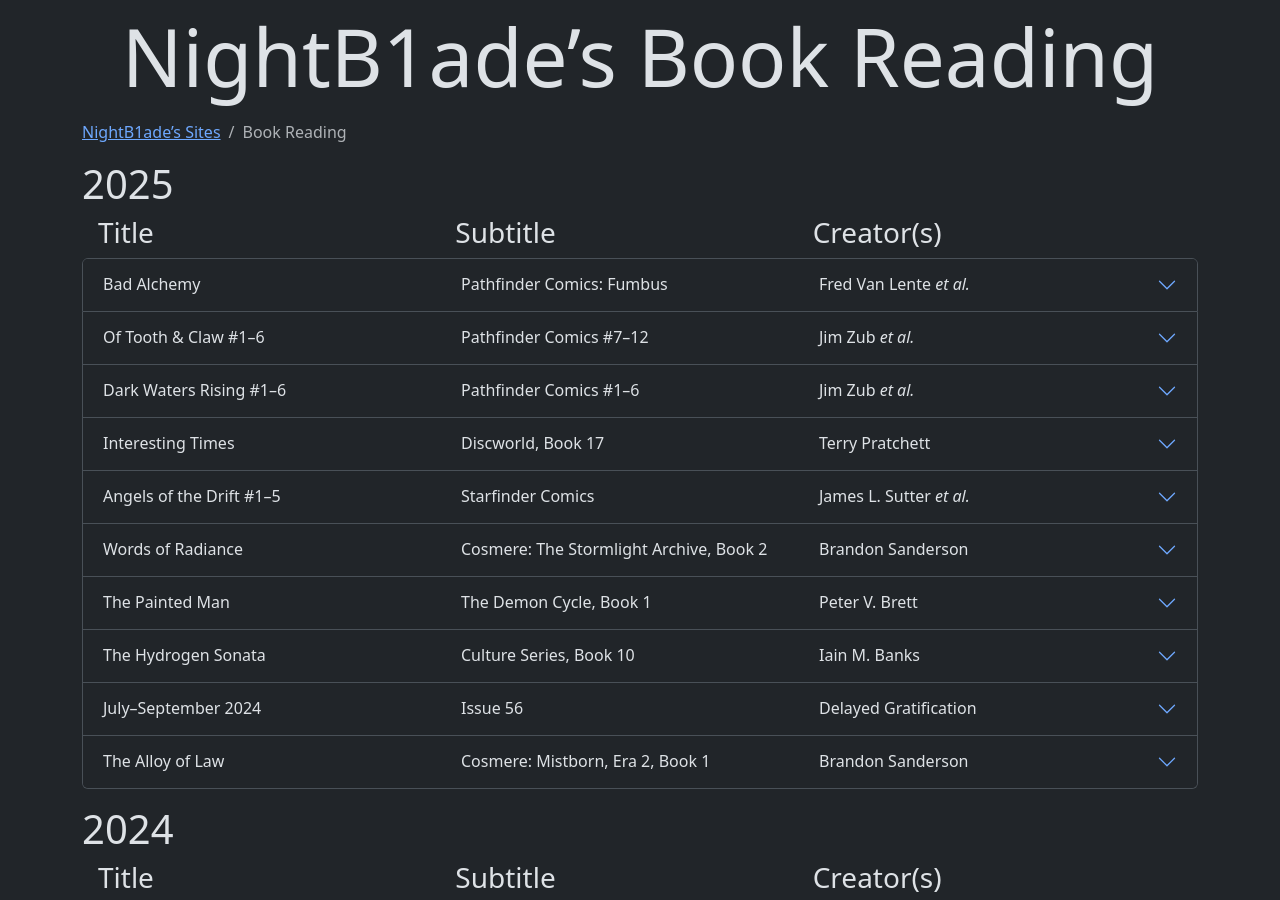
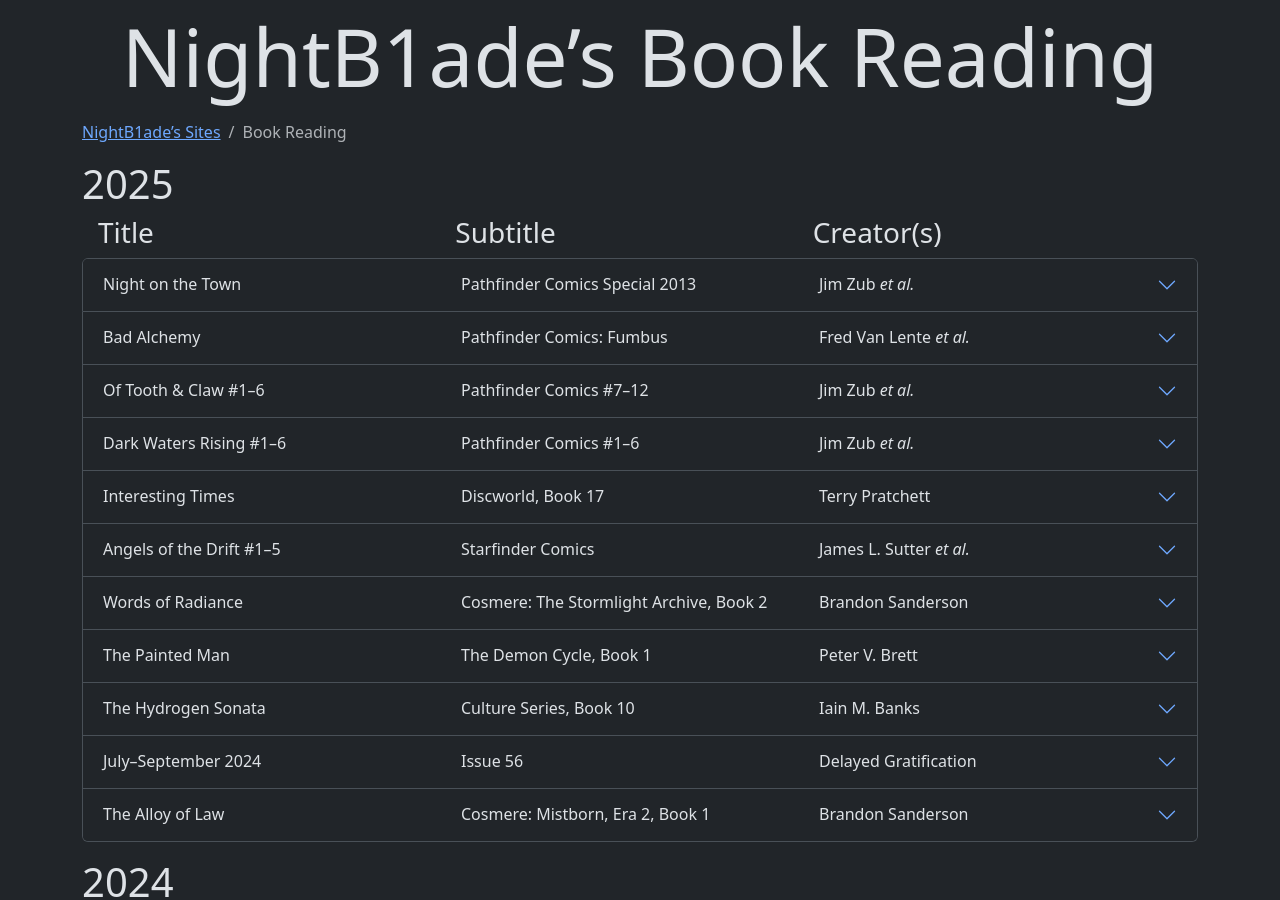
Before and after one commit to NightB1ade/BookReading, a Jekyll site: the page built from index.html, in a window 1280 px wide and 900 px high. Built offline with Jekyll 4.4.1, drawn with Linux system fonts in a browser that asks for light colours.

Commit message:
Pathfinder: Night on the Town: Add

```diff
--- a/_data/ReadingList.json
+++ b/_data/ReadingList.json
@@ -2332,4 +2332,19 @@
 				, "percentage": 1
 		}]
 	}
+	, {
+		"title": "Night on the Town"
+		, "subtitle": "Pathfinder Comics Special 2013"
+		, "creators": [
+			"Jim Zub"
+			, "Kevin Stokes"
+			, "Mohan"
+			, "Marshall Dillon"
+		]
+		, "notes": []
+		, "progress": [{
+				"date": "2025-03-28"
+				, "percentage": 1
+		}]
+	}
 ]
```
